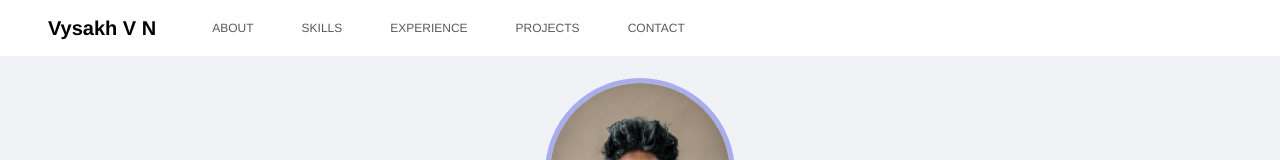
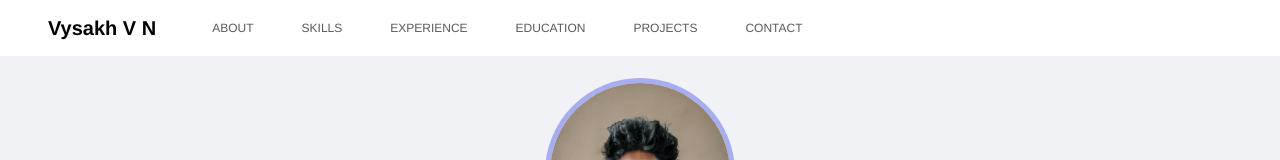
Before and after one commit to Vysakh-vn/portfolio-site, a Vue app: page / in a window 1280 px wide. Shown: the top 160 px of the page. Built offline with nearby package versions, Linux system fonts and the light colour scheme.

Commit message:
Added education section in nav bar

```diff
--- a/src/components/EducationComponent.vue
+++ b/src/components/EducationComponent.vue
@@ -1,5 +1,5 @@
 <template>
-        <div class="d-flex justify-content-center">
+        <div class="d-flex justify-content-center" id="education">
         <h3 class="skills-heading mb-4">EDUCATION</h3>
     </div>
     <div class="d-flex justify-content-center">
--- a/src/components/NavBar.vue
+++ b/src/components/NavBar.vue
@@ -14,6 +14,9 @@
       </li>
       <li class="nav-item">
         <a @click="scrollToSection('experience')" class="nav-link">EXPERIENCE</a>
+      </li>
+      <li class="nav-item">
+        <a @click="scrollToSection('education')" class="nav-link">EDUCATION</a>
       </li>
       <li class="nav-item">
         <a class="nav-link" href="#">PROJECTS</a>
```
